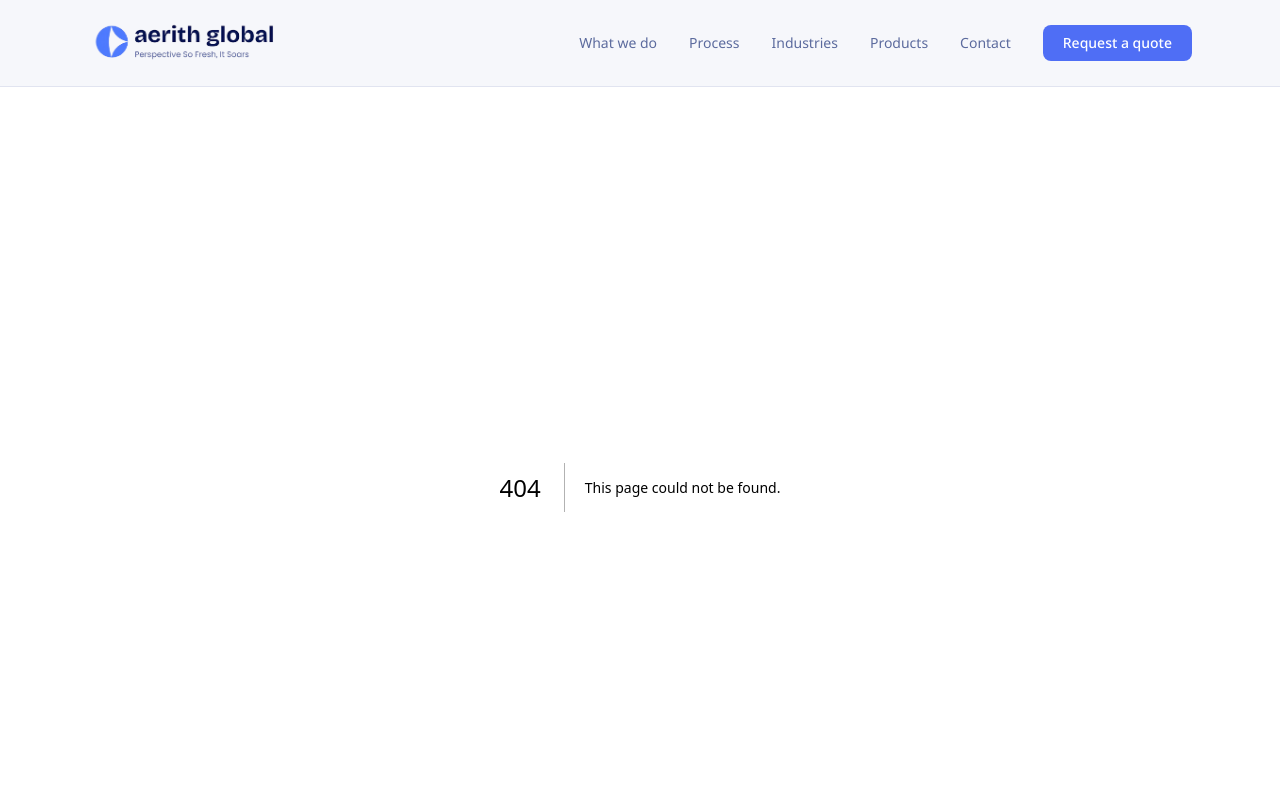
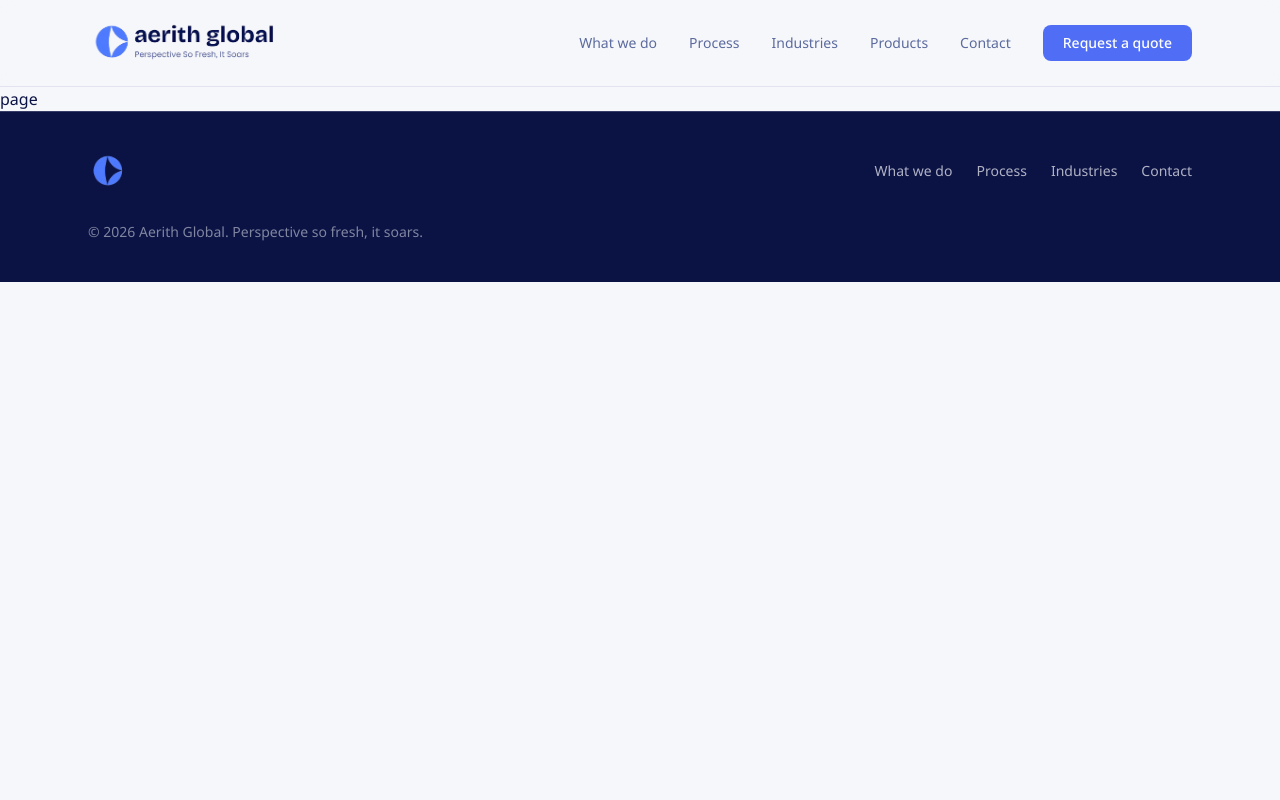
Before and after one commit to 0vai5/Aerith-Global, a Next.js app: page /quote in a window 1280 px wide. Before the commit this address had no page. Shown: the top 800 px of the page. Built offline with nearby package versions, Linux system fonts and the light colour scheme; a web font is replaced by a local one.

Commit message:
feat: update Hero and Navbar components for improved accessibility and styling; add Quote page

```diff
--- a/components/Hero.tsx
+++ b/components/Hero.tsx
@@ -6,10 +6,10 @@ export function Hero() {
       <div className="mx-auto flex max-w-6xl flex-col gap-16 px-6 pb-24 pt-20 md:pt-28">
         <div className="max-w-2xl">
           <p
-            className="text-sm text-muted-foreground"
+            className="text-md text-muted-foreground"
             style={{ animation: "rise-in 0.6s ease-out 0.1s both" }}
           >
-            Aerith Global
+            AERITH GLOBAL
           </p>
           <h1
             className="mt-4 font-heading text-4xl leading-[1.1] tracking-tight text-foreground md:text-5xl"
--- a/components/Navbar.tsx
+++ b/components/Navbar.tsx
@@ -2,6 +2,7 @@
 
 import Image from "next/image";
 import Link from "next/link";
+import { Menu, X } from "lucide-react";
 import { useState } from "react";
 
 const links = [
@@ -73,35 +74,50 @@ export function Navbar() {
           className="flex h-9 w-9 items-center justify-center rounded-md border border-border md:hidden"
           aria-label={open ? "Close menu" : "Open menu"}
           aria-expanded={open}
+          aria-controls="mobile-menu"
           onClick={() => setOpen((v) => !v)}
         >
-          <span className="relative block h-3.5 w-4">
-            <span
-              className={`absolute left-0 top-0 h-[1.5px] w-full bg-foreground transition-transform ${
-                open ? "translate-y-[6.5px] rotate-45" : ""
+          <span className="relative block h-5 w-5">
+            <Menu
+              aria-hidden="true"
+              className={`absolute inset-0 transition-all duration-200 ${
+                open
+                  ? "rotate-90 scale-0 opacity-0"
+                  : "rotate-0 scale-100 opacity-100"
               }`}
+              size={20}
+              strokeWidth={2}
             />
-            <span
-              className={`absolute left-0 top-1/2 h-[1.5px] w-full -translate-y-1/2 bg-foreground transition-opacity ${
-                open ? "opacity-0" : "opacity-100"
+            <X
+              aria-hidden="true"
+              className={`absolute inset-0 transition-all duration-200 ${
+                open
+                  ? "rotate-0 scale-100 opacity-100"
+                  : "-rotate-90 scale-0 opacity-0"
               }`}
-            />
-            <span
-              className={`absolute bottom-0 left-0 h-[1.5px] w-full bg-foreground transition-transform ${
-                open ? "translate-y-[6.5px] -rotate-45" : ""
-              }`}
+              size={20}
+              strokeWidth={2}
             />
           </span>
         </button>
       </div>
 
       {/* Mobile menu panel */}
-      {open && (
-        <nav className="flex flex-col gap-1 border-t border-border px-6 py-4 md:hidden">
+      <nav
+        id="mobile-menu"
+        aria-label="Mobile navigation"
+        aria-hidden={!open}
+        className={`flex w-full flex-col gap-1 overflow-hidden bg-background transition-[max-height,opacity] duration-300 ease-out md:hidden ${
+          open
+            ? "max-h-96 border-t border-border px-6 py-4 opacity-100"
+            : "pointer-events-none max-h-0 opacity-0"
+        }`}
+      >
         {links.map((link) => (
           <Link
             key={link.href}
             href={link.href}
+            tabIndex={open ? 0 : -1}
             className="py-2 text-sm text-muted-foreground transition-colors hover:text-foreground"
             onClick={() => setOpen(false)}
           >
@@ -110,13 +126,13 @@ export function Navbar() {
         ))}
         <Link
           href="#contact"
+          tabIndex={open ? 0 : -1}
           className="mt-2 rounded-md bg-primary px-5 py-2 text-center text-sm font-medium text-primary-foreground"
           onClick={() => setOpen(false)}
         >
           Request a quote
         </Link>
       </nav>
-      )}
     </header>
   );
 }
--- a/src/app/globals.css
+++ b/src/app/globals.css
@@ -54,72 +54,72 @@
   --font-heading: "Space Grotesk", ui-sans-serif, system-ui, sans-serif;
 
   /* Aerith Global brand tokens — cool off-white, navy ink, brand blue, one amber accent */
-  --background: #F6F7FB;
-  --foreground: #0B1345;
-  --card: #FFFFFF;
-  --card-foreground: #0B1345;
-  --popover: #FFFFFF;
-  --popover-foreground: #0B1345;
-  --primary: #4F6EF5;
-  --primary-foreground: #FFFFFF;
-  --secondary: #EDEFF7;
-  --secondary-foreground: #0B1345;
-  --muted: #EDEFF7;
-  --muted-foreground: #5C6B9E;
-  --accent: #F5A623;
-  --accent-foreground: #0B1345;
+  --background: #f6f7fb;
+  --foreground: #0b1345;
+  --card: #ffffff;
+  --card-foreground: #0b1345;
+  --popover: #ffffff;
+  --popover-foreground: #0b1345;
+  --primary: #4f6ef5;
+  --primary-foreground: #ffffff;
+  --secondary: #edeff7;
+  --secondary-foreground: #0b1345;
+  --muted: #edeff7;
+  --muted-foreground: #5c6b9e;
+  --accent: #f5a623;
+  --accent-foreground: #0b1345;
   --destructive: oklch(0.577 0.245 27.325);
-  --border: #E1E4F0;
-  --input: #E1E4F0;
-  --ring: #4F6EF5;
-  --chart-1: #4F6EF5;
-  --chart-2: #5C6B9E;
-  --chart-3: #F5A623;
-  --chart-4: #0B1345;
-  --chart-5: #8891C4;
+  --border: #e1e4f0;
+  --input: #e1e4f0;
+  --ring: #4f6ef5;
+  --chart-1: #4f6ef5;
+  --chart-2: #5c6b9e;
+  --chart-3: #f5a623;
+  --chart-4: #0b1345;
+  --chart-5: #8891c4;
   --radius: 0.625rem;
-  --sidebar: #FFFFFF;
-  --sidebar-foreground: #0B1345;
-  --sidebar-primary: #4F6EF5;
-  --sidebar-primary-foreground: #FFFFFF;
-  --sidebar-accent: #EDEFF7;
-  --sidebar-accent-foreground: #0B1345;
-  --sidebar-border: #E1E4F0;
-  --sidebar-ring: #4F6EF5;
+  --sidebar: #ffffff;
+  --sidebar-foreground: #0b1345;
+  --sidebar-primary: #4f6ef5;
+  --sidebar-primary-foreground: #ffffff;
+  --sidebar-accent: #edeff7;
+  --sidebar-accent-foreground: #0b1345;
+  --sidebar-border: #e1e4f0;
+  --sidebar-ring: #4f6ef5;
 }
 
 .dark {
-  --background: #0A0E27;
-  --foreground: #F6F7FB;
-  --card: #10163B;
-  --card-foreground: #F6F7FB;
-  --popover: #10163B;
-  --popover-foreground: #F6F7FB;
-  --primary: #6C87FF;
-  --primary-foreground: #0A0E27;
-  --secondary: #141A3D;
-  --secondary-foreground: #F6F7FB;
-  --muted: #141A3D;
-  --muted-foreground: #8891C4;
-  --accent: #F5A623;
-  --accent-foreground: #0A0E27;
+  --background: #0a0e27;
+  --foreground: #f6f7fb;
+  --card: #10163b;
+  --card-foreground: #f6f7fb;
+  --popover: #10163b;
+  --popover-foreground: #f6f7fb;
+  --primary: #6c87ff;
+  --primary-foreground: #0a0e27;
+  --secondary: #141a3d;
+  --secondary-foreground: #f6f7fb;
+  --muted: #141a3d;
+  --muted-foreground: #8891c4;
+  --accent: #f5a623;
+  --accent-foreground: #0a0e27;
   --destructive: oklch(0.704 0.191 22.216);
   --border: rgba(255, 255, 255, 0.1);
   --input: rgba(255, 255, 255, 0.15);
-  --ring: #6C87FF;
-  --chart-1: #6C87FF;
-  --chart-2: #8891C4;
-  --chart-3: #F5A623;
-  --chart-4: #F6F7FB;
-  --chart-5: #4F6EF5;
-  --sidebar: #10163B;
-  --sidebar-foreground: #F6F7FB;
-  --sidebar-primary: #6C87FF;
-  --sidebar-primary-foreground: #0A0E27;
-  --sidebar-accent: #141A3D;
-  --sidebar-accent-foreground: #F6F7FB;
+  --ring: #6c87ff;
+  --chart-1: #6c87ff;
+  --chart-2: #8891c4;
+  --chart-3: #f5a623;
+  --chart-4: #f6f7fb;
+  --chart-5: #4f6ef5;
+  --sidebar: #10163b;
+  --sidebar-foreground: #f6f7fb;
+  --sidebar-primary: #6c87ff;
+  --sidebar-primary-foreground: #0a0e27;
+  --sidebar-accent: #141a3d;
+  --sidebar-accent-foreground: #f6f7fb;
   --sidebar-border: rgba(255, 255, 255, 0.1);
-  --sidebar-ring: #6C87FF;
+  --sidebar-ring: #6c87ff;
 }
 
 @keyframes flight-path-draw {
@@ -157,6 +157,11 @@
   }
   html {
     @apply font-sans;
+    scroll-behavior: smooth;
+  }
+
+  section[id] {
+    scroll-margin-top: 5rem;
   }
 }
 
--- /dev/null
+++ b/src/app/quote/page.tsx
@@ -0,0 +1,9 @@
+import React from 'react'
+
+const page = () => {
+  return (
+    <div>page</div>
+  )
+}
+
+export default page
```
Lines whose indentation alone changed are shown as unchanged.
